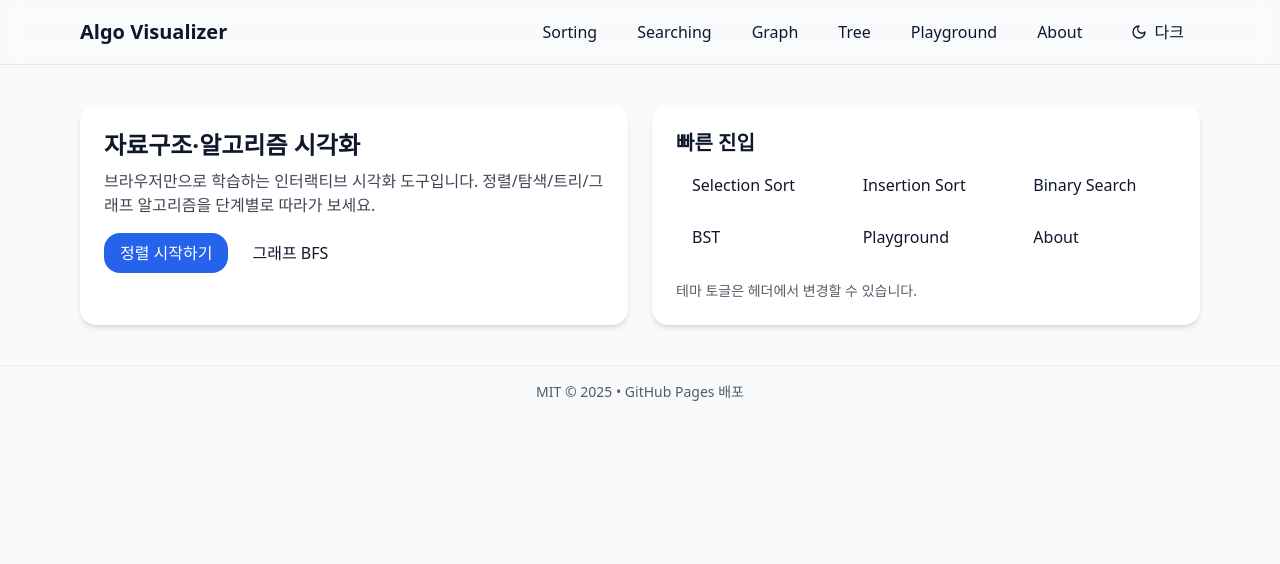
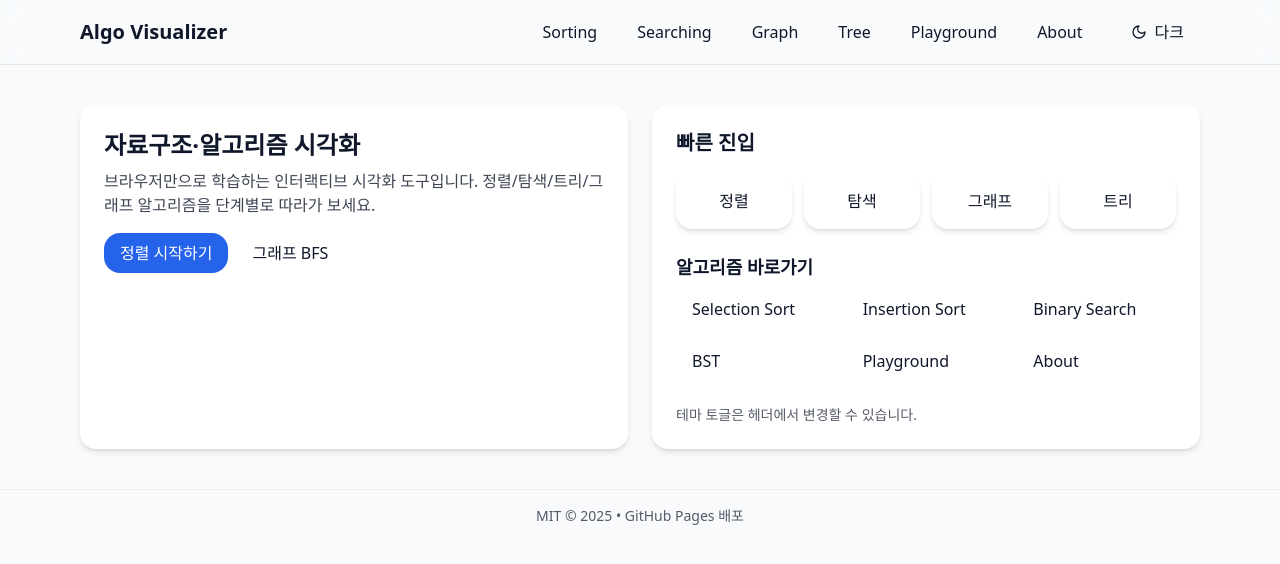
Before and after one commit to ilestri/Algo, a Vue app: page /#/ in a window 1280 px wide. Shown: the top 564 px of the page. Built offline with nearby package versions, Linux system fonts and the light colour scheme.

Commit message:
feat(views/Home): 홈 빠른 진입을 카테고리 카드 4개로 재구성

```diff
--- a/src/views/Home.vue
+++ b/src/views/Home.vue
@@ -16,7 +16,15 @@
         </div>
       </div>
       <div class="card p-6">
-        <h2 class="text-xl font-semibold mb-2">빠른 진입</h2>
+        <h2 class="text-xl font-semibold mb-4">빠른 진입</h2>
+        <div class="grid grid-cols-2 md:grid-cols-4 gap-3">
+          <RouterLink class="card p-4 flex items-center justify-center" :to="{ name: 'sorting' }">정렬</RouterLink>
+          <RouterLink class="card p-4 flex items-center justify-center" :to="{ name: 'searching' }">탐색</RouterLink>
+          <RouterLink class="card p-4 flex items-center justify-center" :to="{ name: 'graph' }">그래프</RouterLink>
+          <RouterLink class="card p-4 flex items-center justify-center" :to="{ name: 'tree' }">트리</RouterLink>
+        </div>
+        <div class="mt-6">
+          <h3 class="text-lg font-semibold mb-2">알고리즘 바로가기</h3>
           <div class="grid grid-cols-2 md:grid-cols-3 gap-3">
             <RouterLink class="btn-ghost" :to="{ name: 'visualize', params: { category: 'sorting', name: 'selection' } }">Selection Sort</RouterLink>
             <RouterLink class="btn-ghost" :to="{ name: 'visualize', params: { category: 'sorting', name: 'insertion' } }">Insertion Sort</RouterLink>
@@ -24,6 +32,7 @@
             <RouterLink class="btn-ghost" :to="{ name: 'visualize', params: { category: 'tree', name: 'bst' } }">BST</RouterLink>
             <RouterLink class="btn-ghost" :to="{ name: 'playground' }">Playground</RouterLink>
             <RouterLink class="btn-ghost" :to="{ name: 'about' }">About</RouterLink>
+          </div>
         </div>
         <div class="mt-6">
           <p class="text-sm opacity-70">테마 토글은 헤더에서 변경할 수 있습니다.</p>
```
Lines whose indentation alone changed are shown as unchanged.
